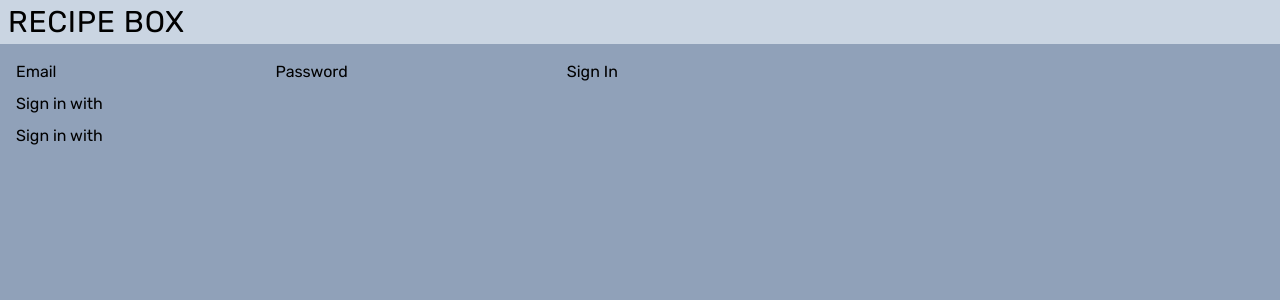
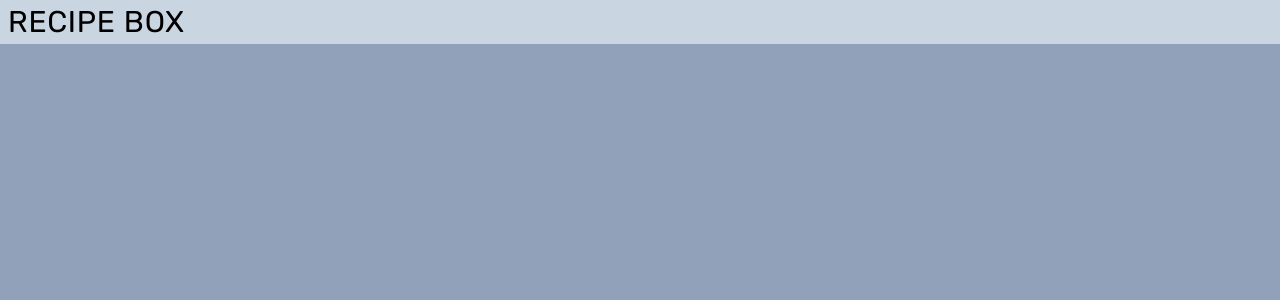
Before and after one commit to Tooboi/recipe-cards, a Next.js app: page /signin in a window 1280 px wide. Shown: the top 300 px of the page. Built offline with nearby package versions, Linux system fonts and the light colour scheme.

Commit message:
Deployment Hide

```diff
--- a/src/app/signin/page.tsx
+++ b/src/app/signin/page.tsx
@@ -1,66 +1,68 @@
-import { redirect } from "next/navigation"
-import { signIn, auth, providerMap } from "../../lib/auth"
-import { AuthError } from "next-auth"
+// import { redirect } from "next/navigation"
+// import { signIn, auth, providerMap } from "../../lib/auth"
+// import { AuthError } from "next-auth"
 
-const SIGNIN_ERROR_URL = "/error"
+// const SIGNIN_ERROR_URL = "/error"
 
-export default async function SignInPage(props: {
-  searchParams: { callbackUrl: string | undefined }
-}) {
-  return (
-    <div className="flex flex-col gap-2">
-      <form
-        action={async (formData) => {
-          "use server"
-          try {
-            await signIn("credentials", formData)
-          } catch (error) {
-            if (error instanceof AuthError) {
-              return redirect(`${SIGNIN_ERROR_URL}?error=${error.type}`)
-            }
-            throw error
-          }
-        }}
-      >
-        <label htmlFor="email">
-          Email
-          <input name="email" id="email" />
-        </label>
-        <label htmlFor="password">
-          Password
-          <input name="password" id="password" />
-        </label>
-        <input type="submit" value="Sign In" />
-      </form>
-      {Object.values(providerMap).map((provider) => (
-        <form
-          action={async () => {
-            "use server"
-            try {
-              await signIn(provider.id, {
-                redirectTo: props.searchParams?.callbackUrl ?? "",
-              })
-            } catch (error) {
-              // Signin can fail for a number of reasons, such as the user
-              // not existing, or the user not having the correct role.
-              // In some cases, you may want to redirect to a custom error
-              if (error instanceof AuthError) {
-                return redirect(`${SIGNIN_ERROR_URL}?error=${error.type}`)
-              }
+export default async function SignInPage(
+//   props: {
+//   searchParams: { callbackUrl: string | undefined }
+// }
+) {
+  return (<></>
+    // <div className="flex flex-col gap-2">
+    //   <form
+    //     action={async (formData) => {
+    //       "use server"
+    //       try {
+    //         await signIn("credentials", formData)
+    //       } catch (error) {
+    //         if (error instanceof AuthError) {
+    //           return redirect(`${SIGNIN_ERROR_URL}?error=${error.type}`)
+    //         }
+    //         throw error
+    //       }
+    //     }}
+    //   >
+    //     <label htmlFor="email">
+    //       Email
+    //       <input name="email" id="email" />
+    //     </label>
+    //     <label htmlFor="password">
+    //       Password
+    //       <input name="password" id="password" />
+    //     </label>
+    //     <input type="submit" value="Sign In" />
+    //   </form>
+    //   {Object.values(providerMap).map((provider) => (
+    //     <form
+    //       action={async () => {
+    //         "use server"
+    //         try {
+    //           await signIn(provider.id, {
+    //             redirectTo: props.searchParams?.callbackUrl ?? "",
+    //           })
+    //         } catch (error) {
+    //           // Signin can fail for a number of reasons, such as the user
+    //           // not existing, or the user not having the correct role.
+    //           // In some cases, you may want to redirect to a custom error
+    //           if (error instanceof AuthError) {
+    //             return redirect(`${SIGNIN_ERROR_URL}?error=${error.type}`)
+    //           }
 
-              // Otherwise if a redirects happens Next.js can handle it
-              // so you can just re-thrown the error and let Next.js handle it.
-              // Docs:
-              // https://nextjs.org/docs/app/api-reference/functions/redirect#server-component
-              throw error
-            }
-          }}
-        >
-          <button type="submit">
-            <span>Sign in with {provider.name}</span>
-          </button>
-        </form>
-      ))}
-    </div>
+    //           // Otherwise if a redirects happens Next.js can handle it
+    //           // so you can just re-thrown the error and let Next.js handle it.
+    //           // Docs:
+    //           // https://nextjs.org/docs/app/api-reference/functions/redirect#server-component
+    //           throw error
+    //         }
+    //       }}
+    //     >
+    //       <button type="submit">
+    //         <span>Sign in with {provider.name}</span>
+    //       </button>
+    //     </form>
+    //   ))}
+    // </div>
   )
 }
```
